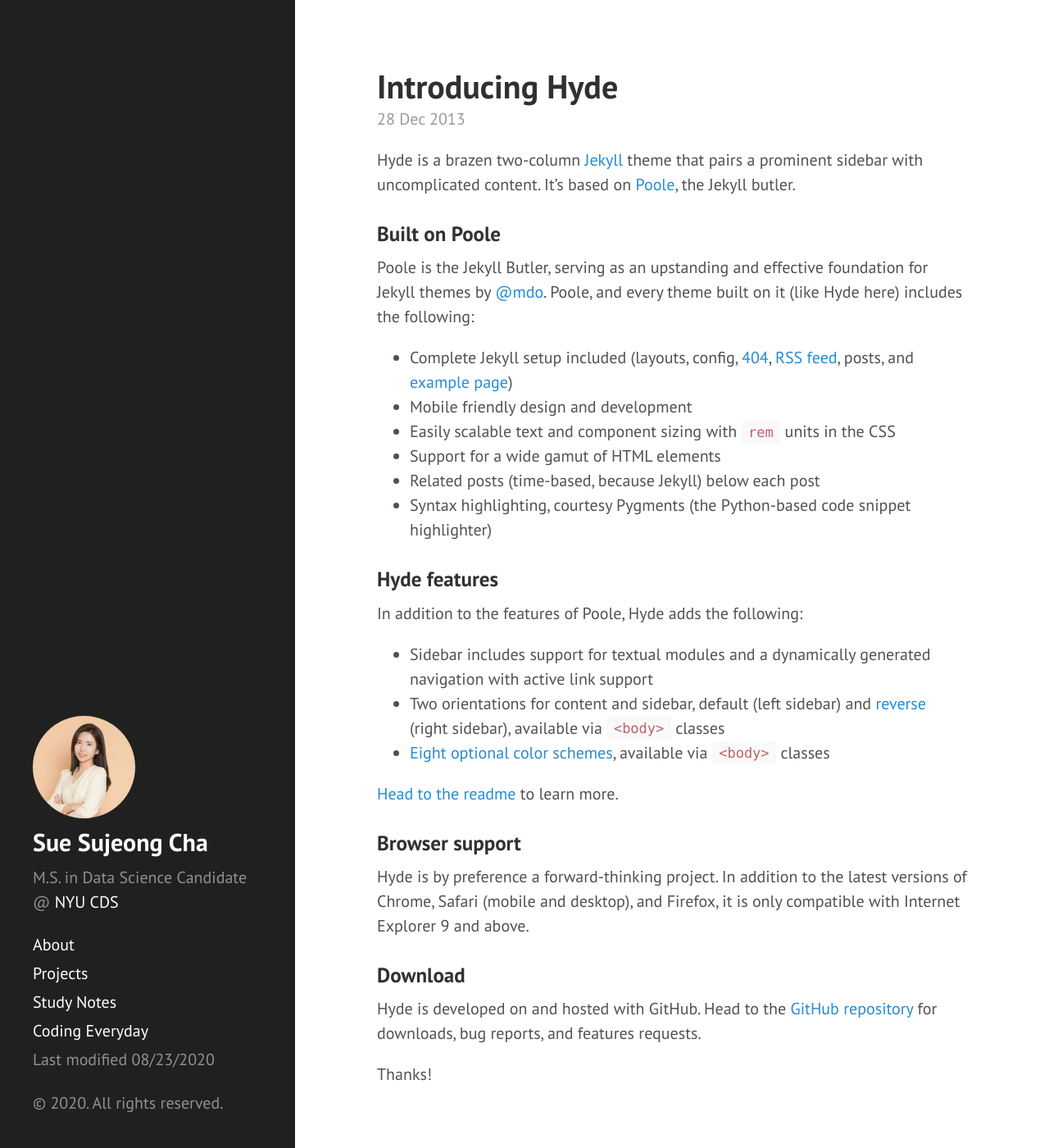
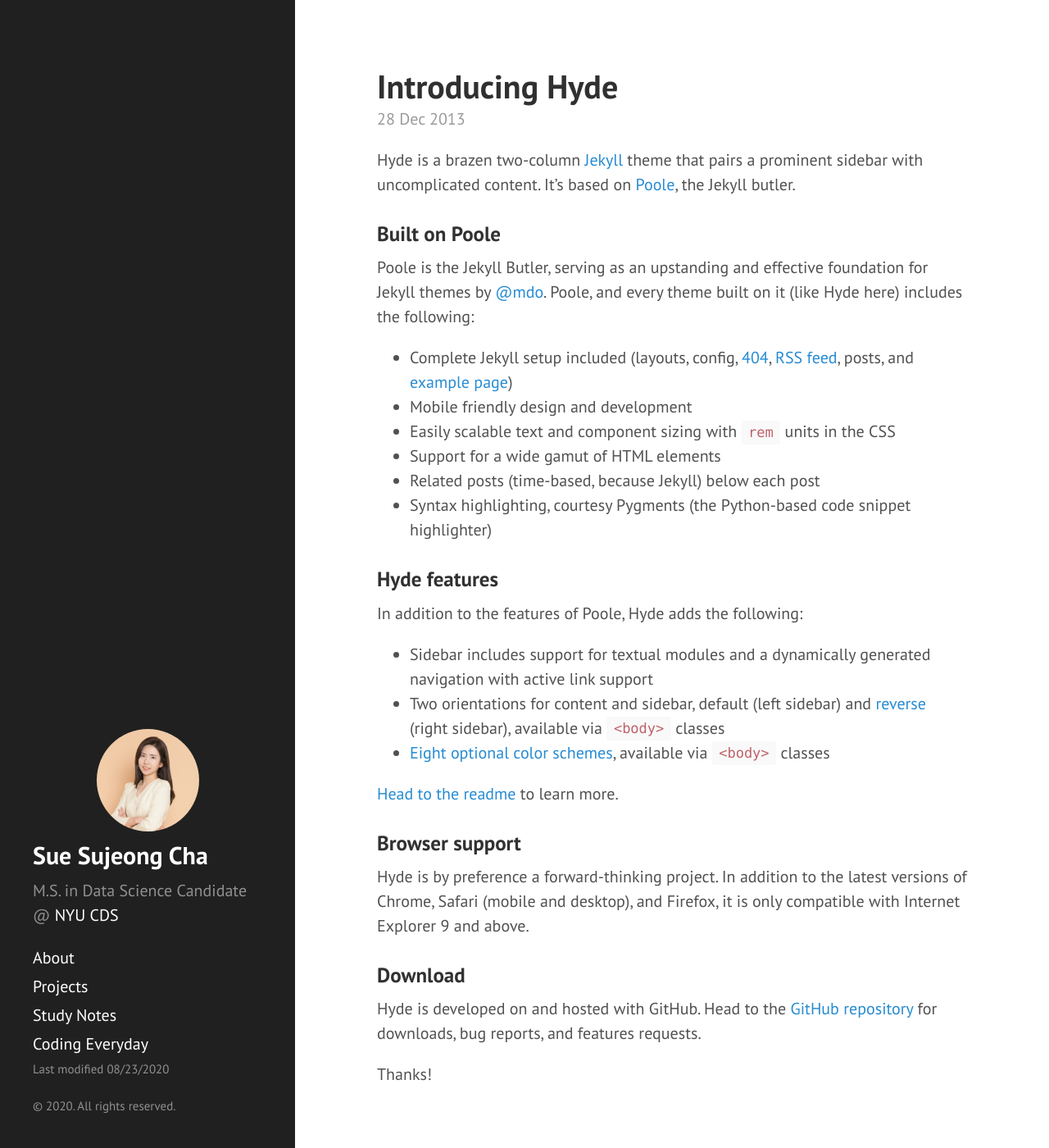
Before and after one commit to sujeongcha/sujeongcha.github.io, a Jekyll site: the page built from index.html, in a window 1280 px wide and 1400 px high. Shown: the whole window at 82% size. Built offline with Jekyll 4.4.1, drawn with Linux system fonts in a browser that asks for light colours; Markdown is read by kramdown in place of the engine named in the settings; the list of posts is cut into pages by our own code.

Commit message:
Update sidebar.html

```diff
--- a/_includes/sidebar.html
+++ b/_includes/sidebar.html
@@ -5,6 +5,9 @@
     position: relative;
     overflow: hidden;
     border-radius: 50%;
+    display: block;
+    margin-left: auto;
+    margin-right: auto;
   }
 
   img {
@@ -12,6 +15,7 @@
     margin: 0 auto;
     height: 100%;
     width: auto;
+  }
 
   #smallfonts {
     font-size: 15px;
```
